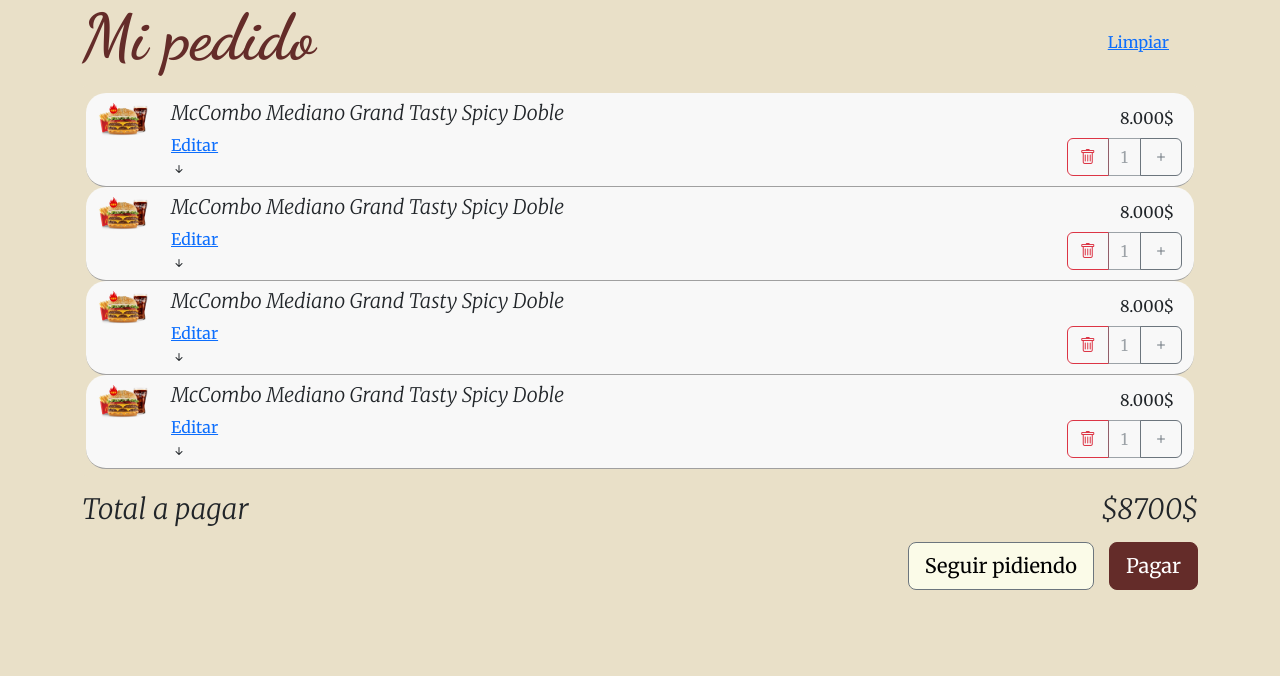
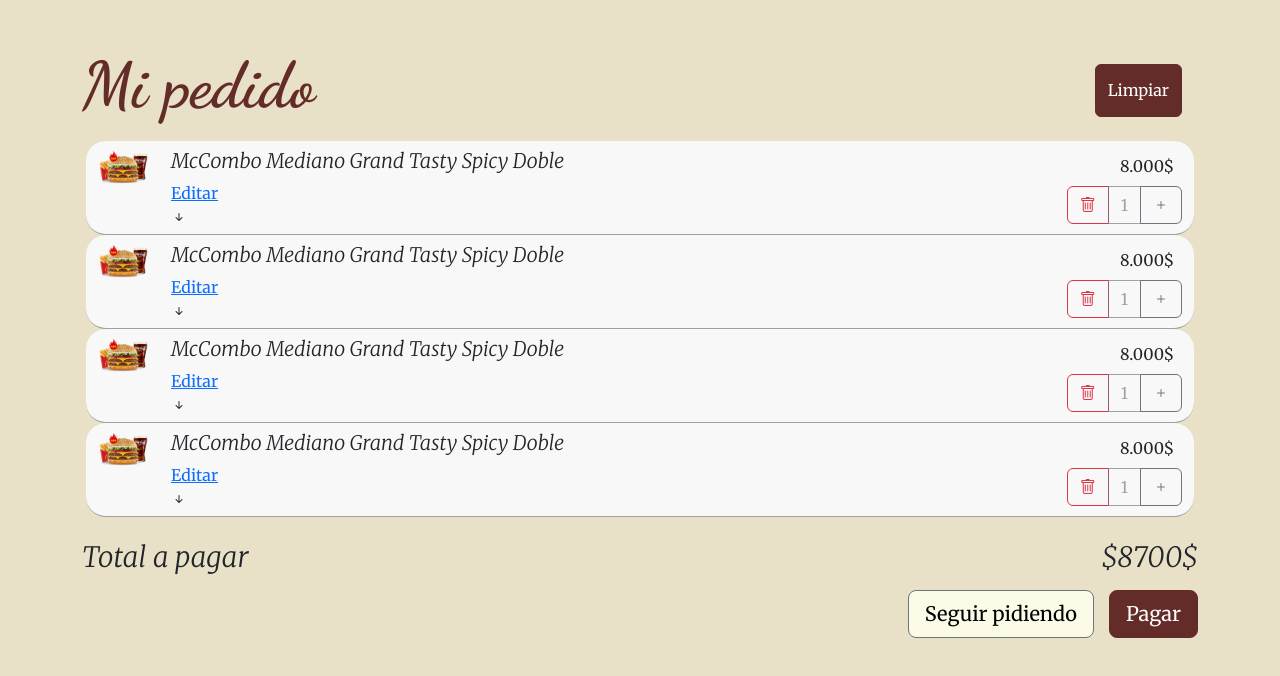
Before and after one commit to SheylaAstorga/RestaurantePF-Frontend, a React (Vite) app: page /pedido in a window 1280 px wide. Shown: the top 676 px of the page. Built offline with nearby package versions, Linux system fonts and the light colour scheme.

Commit message:
se agregaron margenes arriba y abajo del contenedor para que se separen del nav y footer, se quito el Link de limpiar y se lo remplazo por un boton

```diff
--- a/src/components/Pedido.jsx
+++ b/src/components/Pedido.jsx
@@ -9,7 +9,7 @@ const Pedido = () => {
     <section className="container c-principal">
       <article className="d-flex justify-content-between">
       <h1>Mi pedido</h1>
-      <Button variant="link" className="m-3">Limpiar</Button>
+      <Button variant="primary" className="m-3">Limpiar</Button>
       </article>
       <ListGroup className="border-bottom-list">
         <ListGroup.Item>
--- a/src/style/pedido.css
+++ b/src/style/pedido.css
@@ -24,6 +24,11 @@ body{
 h1{
   color:var(--colorPrincipal);
   font-size: 4rem;
+}
+
+.c-principal{
+  margin-top: 3rem;
+  margin-bottom: 3rem;
 }
 
   .border-bottom-list .list-group-item:last-child {
@@ -55,6 +60,7 @@ h1{
   background-color:  var(--colorPrincipal);
   }
   .btn-primary {
+    --bs-btn-bg: var(--colorPrincipal);
     --bs-btn-border-color :var(--colorPrincipal);
     --bs-btn-hover-bg: #4c2220;
     --bs-btn-hover-border-color: #4c2220;
```
